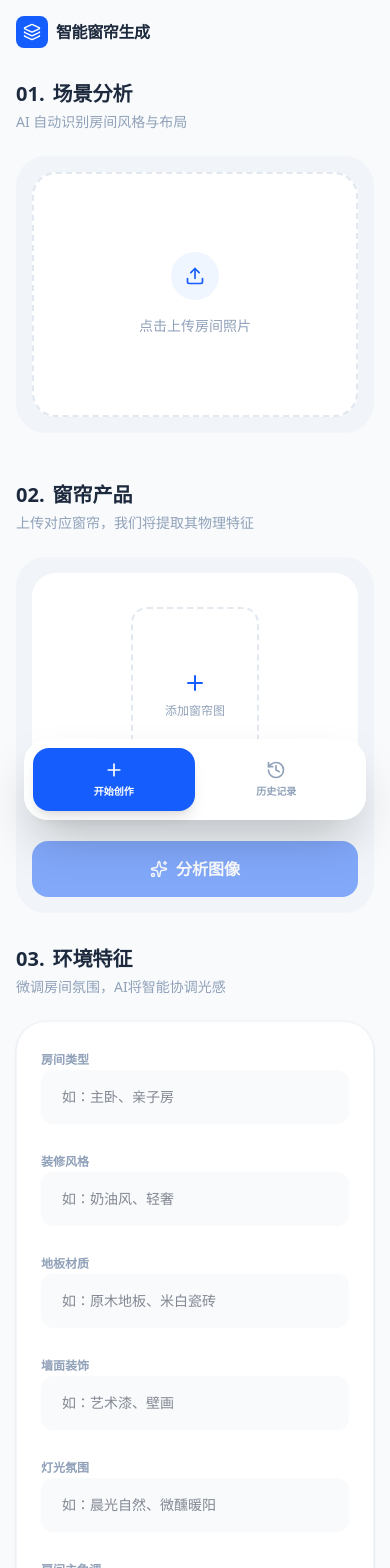
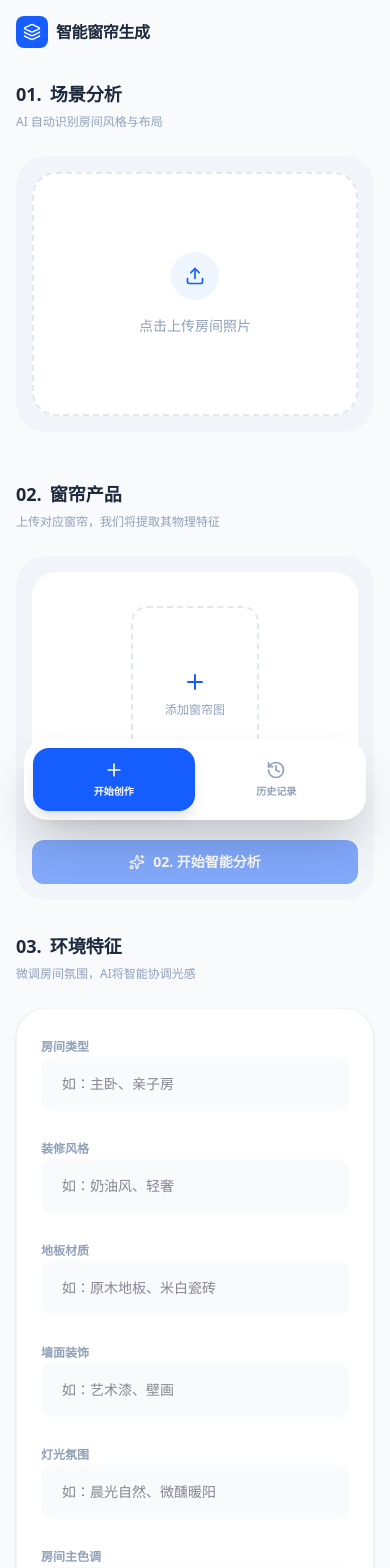
Before and after one commit to markzu911/Chuanglian-ZLZ, a React (Vite) app: page / in a window 390 px wide. Shown: the top 1568 px of the page. Built offline with nearby package versions, Linux system fonts and the light colour scheme.

Commit message:
fix: Adjust typography and button styles for better UI
Updates section titles and primary action button to use more responsive font sizes and slightly adjusted padding/rounding. This improves readability and visual hierarchy across different screen sizes.

```diff
--- a/src/App.tsx
+++ b/src/App.tsx
@@ -133,10 +133,10 @@ const Sidebar = ({ view, setView, userData, toolData }: {
 const SectionTitle = ({ number, title, subtitle }: { number: string; title: string; subtitle: string }) => (
   <div className="mb-6">
     <div className="flex items-baseline gap-2">
-      <span className="text-xl font-bold text-slate-800">{number}.</span>
-      <h2 className="text-xl font-bold text-slate-800">{title}</h2>
+      <span className="text-lg sm:text-xl font-bold text-slate-800 shrink-0">{number}.</span>
+      <h2 className="text-lg sm:text-xl font-bold text-slate-800">{title}</h2>
     </div>
-    {subtitle && <p className="text-slate-400 text-sm mt-1">{subtitle}</p>}
+    {subtitle && <p className="text-slate-400 text-xs sm:text-sm mt-1 leading-relaxed">{subtitle}</p>}
   </div>
 );
 
@@ -650,17 +650,17 @@ export default function App() {
                         if (curtainImage) analyzeCurtain(curtainImage);
                       }}
                       disabled={!sceneImage || !curtainImage || isAnalyzingScene || isAnalyzingCurtain}
-                      className="w-full mt-6 bg-blue-600 text-white rounded-2xl py-4 flex items-center justify-center gap-2 font-bold hover:bg-blue-700 transition-all active:scale-[0.98] disabled:opacity-50"
+                      className="w-full mt-6 bg-blue-600 text-white rounded-xl sm:rounded-2xl py-3 sm:py-4 flex items-center justify-center gap-2 text-sm sm:text-base font-bold hover:bg-blue-700 transition-all active:scale-[0.98] disabled:opacity-50"
                     >
                       {isAnalyzingScene || isAnalyzingCurtain ? (
                         <>
-                          <Loader2 size={18} className="animate-spin" />
+                          <Loader2 size={16} className="animate-spin" />
                           <span>正在分析图像特征...</span>
                         </>
                       ) : (
                         <>
-                          <Sparkles size={18} />
-                          <span>分析图像</span>
+                          <Sparkles size={16} />
+                          <span>02. 开始智能分析</span>
                         </>
                       )}
                     </button>
@@ -781,19 +781,19 @@ export default function App() {
                     <button
                       onClick={handleGenerate}
                       disabled={isGenerating || !sceneImage || !curtainImage}
-                      className="w-full bg-slate-900 text-white rounded-2xl py-6 flex items-center justify-center gap-3 font-bold hover:bg-slate-800 transition-all active:scale-[0.98] mt-4 disabled:opacity-50 disabled:cursor-not-allowed group overflow-hidden relative"
+                      className="w-full bg-slate-900 text-white rounded-xl sm:rounded-2xl py-4 sm:py-6 flex items-center justify-center gap-2 sm:gap-3 text-sm sm:text-base font-bold hover:bg-slate-800 transition-all active:scale-[0.98] mt-4 disabled:opacity-50 disabled:cursor-not-allowed group overflow-hidden relative"
                     >
                       {isGenerating ? (
                         <>
-                          <Loader2 size={20} className="animate-spin text-blue-400" />
+                          <Loader2 size={18} className="animate-spin text-blue-400" />
                           <span className="tracking-widest">
                             正在生成 ({history.length > 0 && selectedCompositions.length > 1 ? `队列处理中` : '实景渲染引擎'}... )
                           </span>
                         </>
                       ) : (
                         <>
-                          <Sparkles size={20} className="text-blue-400 group-hover:scale-125 transition-transform" />
-                          <span className="tracking-widest">05. 开启实景渲染</span>
+                          <Sparkles size={18} className="text-blue-400 group-hover:scale-125 transition-transform" />
+                          <span className="tracking-widest capitalize">05. 开启实景渲染</span>
                         </>
                       )}
                       {isGenerating && (
```
